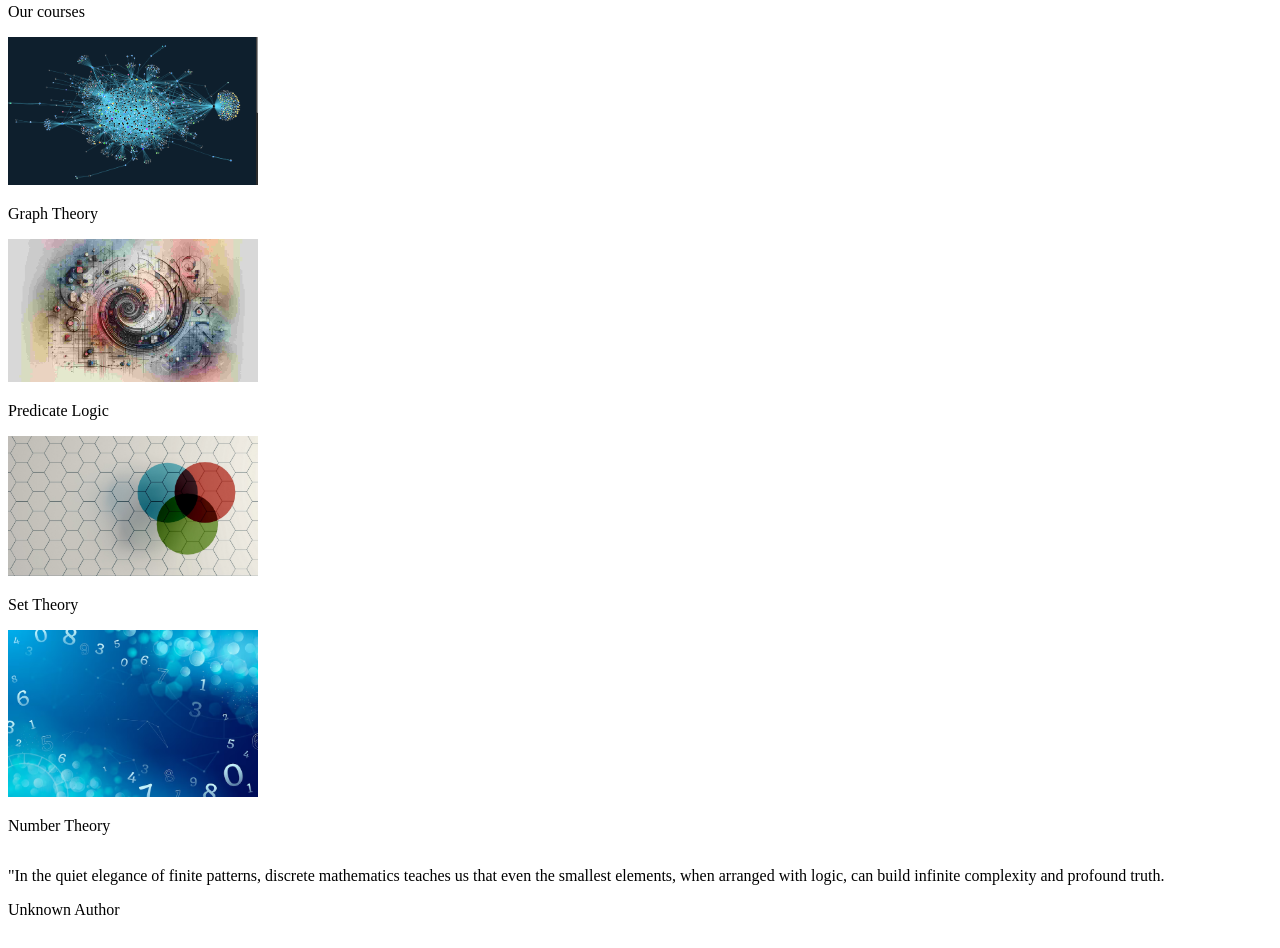
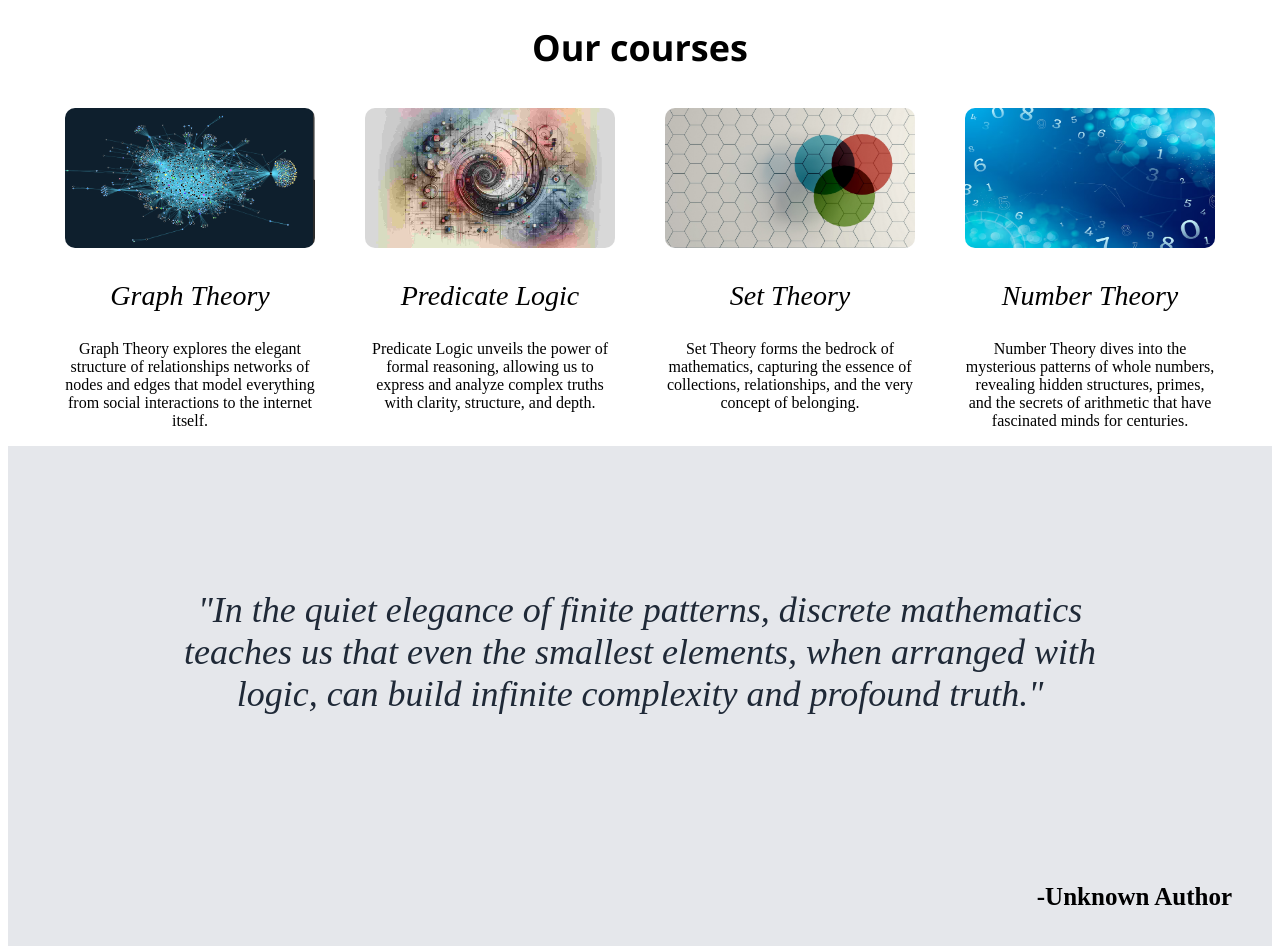
Before and after one commit to Seif-Sedky/discrete-math-home-page, a plain HTML site: page index.html in a window 1280 px wide. Shown: the part 364-1312 px from the top of the page. Drawn offline with Linux system fonts and the light colour scheme.

Commit message:
Style section 2 and 3

```diff
--- a/index.html
+++ b/index.html
@@ -24,7 +24,9 @@
         <div class="lower-header">
             <div class="header-description">
                 <p class="header-description-title"> The Discrete Math Website </p>
-                <p class="header-description-description"> Discover the beauty of patterns, structures, and logic that power computing, cryptography, and algorithms. Discrete Mathematics is the foundation of modern technology.</p>
+                <p class="header-description-description"> Discover the beauty of patterns, structures, and logic that
+                    power computing, cryptography, and algorithms. Discrete Mathematics is the foundation of modern
+                    technology.</p>
                 <button>Sign up</button>
             </div>
             <img src="imgs/discrete-math.jpg" alt="photo of discrete math concepts" class="thumbnail">
@@ -37,20 +39,32 @@
         <div class="information">
             <div class="piece">
                 <img src="imgs/graph-theory.png" alt="">
-                <p> Graph Theory</p>
+                <p class="subject"> Graph Theory</p>
+                <p class="subject-descrption">
+                    Graph Theory explores the elegant structure of relationships networks of nodes and edges that model
+                    everything from social interactions to the internet itself.</p>
 
             </div>
             <div class="piece">
                 <img src="imgs/predicate-logic.jpg" alt="">
-                <p>Predicate Logic</p>
+                <p class="subject">Predicate Logic</p>
+                <p class="subject-descrption">Predicate Logic unveils the power of formal reasoning, allowing us to
+                    express and analyze complex truths with clarity, structure, and depth.
+
+                </p>
             </div>
             <div class="piece">
                 <img src="imgs/set-theory.jpeg" alt="">
-                <p>Set Theory</p>
+                <p class="subject">Set Theory</p>
+                <p class="subject-descrption">Set Theory forms the bedrock of mathematics, capturing the essence of
+                    collections, relationships, and the very concept of belonging.</p>
             </div>
             <div class="piece">
                 <img src="imgs/theory-number.avif" alt="">
-                <p>Number Theory</p>
+                <p class="subject">Number Theory</p>
+                <p class="subject-descrption">Number Theory dives into the mysterious patterns of whole numbers,
+                    revealing hidden structures, primes, and the secrets of arithmetic that have fascinated minds for
+                    centuries.</p>
             </div>
         </div>
 
@@ -61,8 +75,8 @@
     <div class="quote-body">
         <p class="quote">"In the quiet elegance of finite patterns,
             discrete mathematics teaches us that even the smallest elements, when arranged with logic,
-            can build infinite complexity and profound truth.</p>
-        <p class="author">Unknown Author</p>
+            can build infinite complexity and profound truth."</p>
+        <p class="author">-Unknown Author</p>
     </div>
 
     <div class="action">
--- a/styles/style.css
+++ b/styles/style.css
@@ -1,7 +1,10 @@
+
 body {
     display: flex;
     flex-direction: column;
 }
+
+/* Section 1 */
 
 .header {
     display: flex;
@@ -53,15 +56,75 @@ body {
 }
 
 
+/* Section 2 */
+
+
+.content-header {
+    color: black;
+    text-align: center;
+    font-size: 36px;
+    font-weight: bold;
+    font-family: 'Segoe UI', Tahoma, Geneva, Verdana, sans-serif;
+}
+
+.information {
+    display: flex;
+    justify-content: center;
+    gap: 50px;
+}
+
+.piece {
+    text-align: center;
+    width: 250px;
+}
+
+
+.subject-description {
+    font-family: 'Segoe UI', Tahoma, Geneva, Verdana, sans-serif;
+    font-size: 24px;
+    font-weight: 400;
+}
+
+.subject {
+    font-size: 28px;
+    font-weight: 400px;
+    font-style: italic;
+}
 
 
 
 
+/* Section 3 */
+
+.quote-body{
+    background-color: #E5E7EB;
+display: flex;
+flex-flow: column wrap;
+justify-content: center;
+height: 500px;
+}
 
 
+.quote{
+    font-size: 36px;
+    font-style: italic;
+    color: #1F2937;
+    width: 1000px;
+    margin: auto;
+    text-align: center;
 
+}
 
+.author{
+    font-weight :900;
+    text-align: end;
+    font-size: 25px;
+    padding-right: 40px;
+        padding-bottom: 10px;
 
+}
+
+/* General */
 
 button {
     border-radius: 25px;
@@ -88,13 +151,14 @@ a {
 }
 
 img {
-    max-width: 250px;
-    max-height: 250px;
+    border-radius: 10px;
+    width: 250px;
+    height: 140px;
 }
 
 .thumbnail {
     border-radius: 25px;
-
-    min-width: 450px;
+    min-width: 400px;
+    min-height: 185px;
     margin-right: 40px;
 }
```
